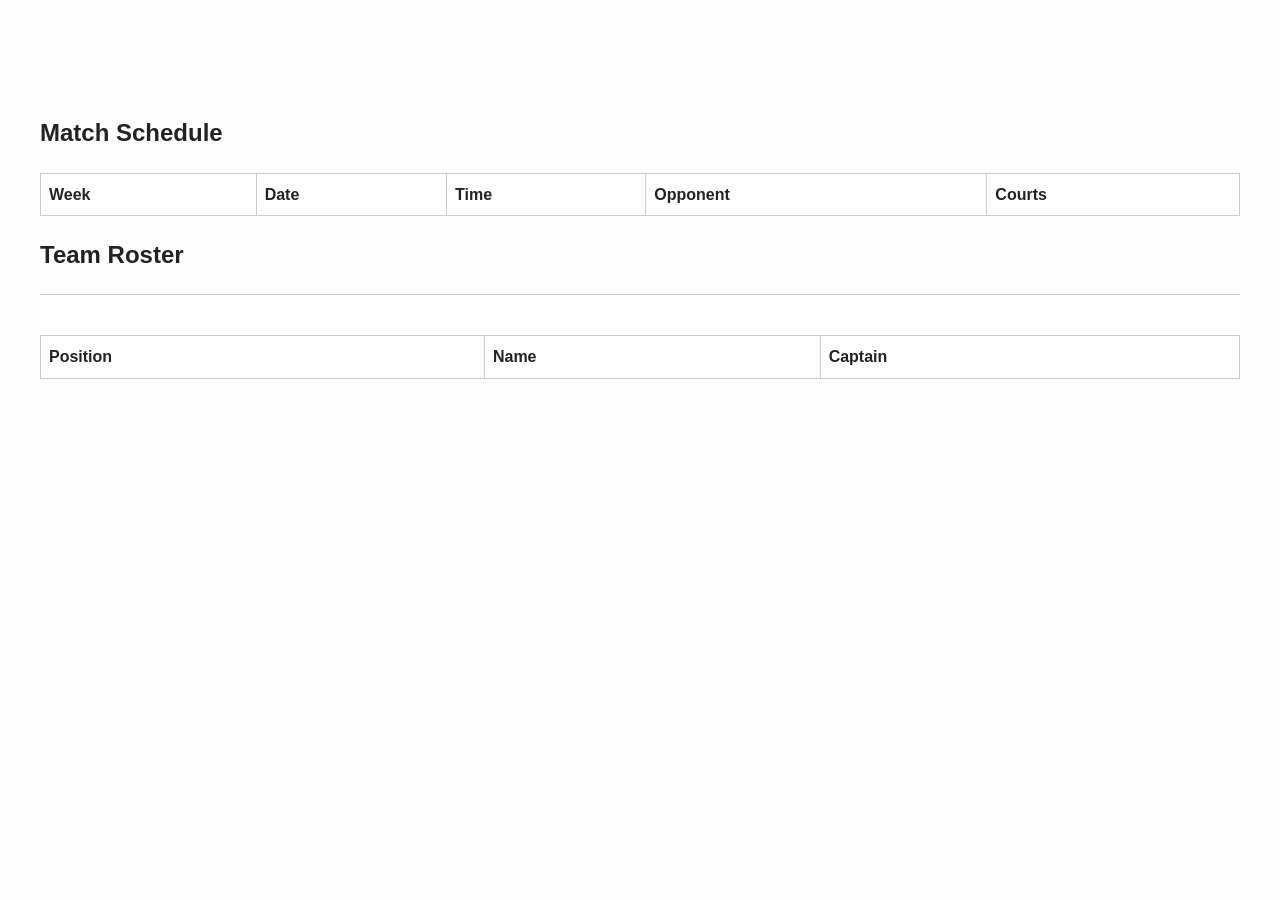
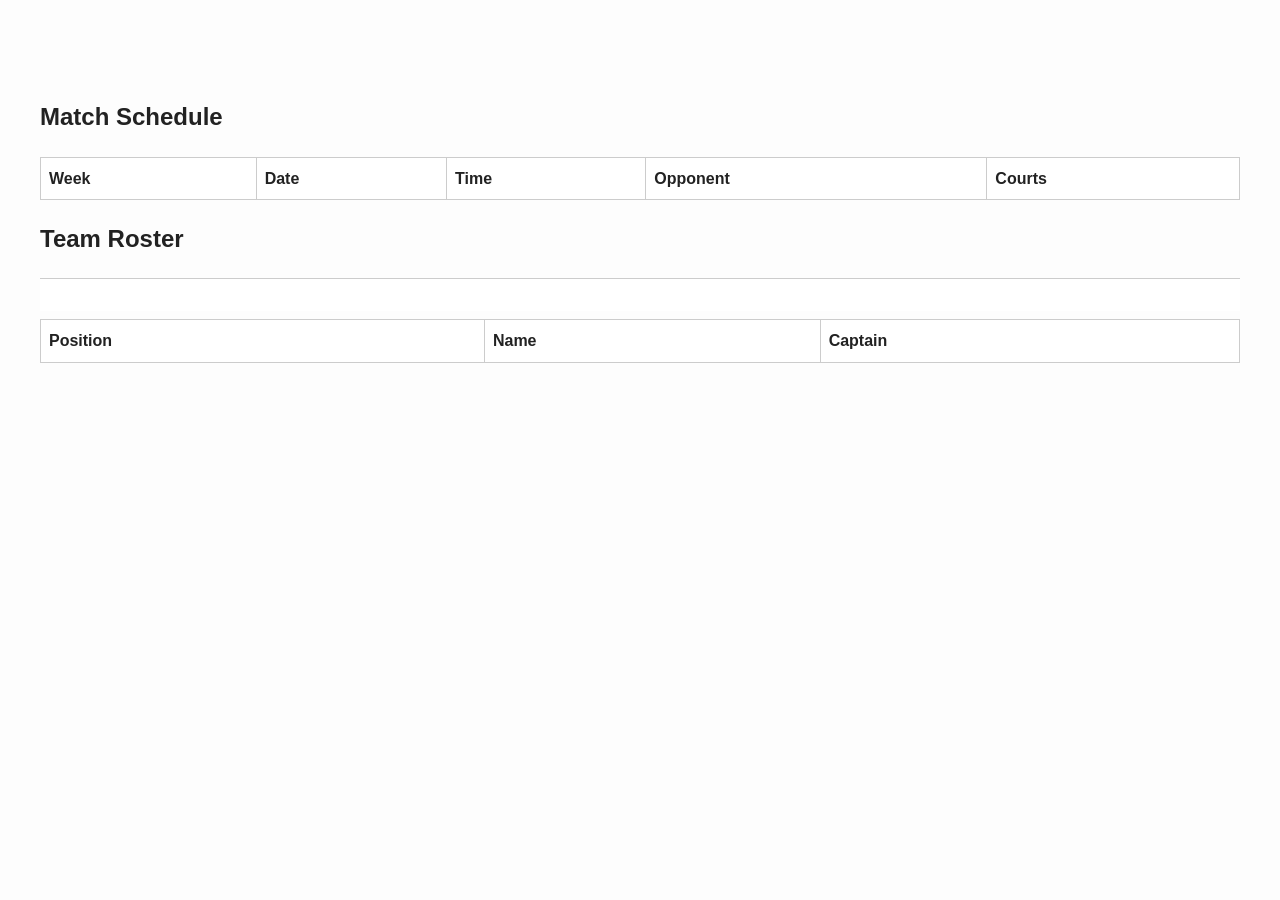

fix: resolve theme contrast issues and dashboard styling

--- a/styles/style.css
+++ b/styles/style.css
@@ -142,8 +142,26 @@ th, td {
   box-shadow: 0 4px 12px rgba(0,0,0,0.05);
 }
 
-.dashboard h3 { margin: 0 0 8px 0; font-size: 1.2rem; }
+.dashboard h3 { 
+  margin: 0 0 12px 0; 
+  font-size: 1.3rem; 
+  color: var(--active-match-text);
+  border-bottom: 1px solid var(--active-match-border);
+  display: inline-block;
+  padding-bottom: 4px;
+}
+
 .dashboard p { margin: 0; font-weight: bold; }
+
+.day-card {
+  padding: 8px 12px;
+  border-radius: 8px;
+  background: rgba(255,255,255,0.3);
+}
+
+[data-theme='dark'] .day-card {
+  background: rgba(0,0,0,0.2);
+}
 
 .header {
   background-color: var(--header-bg);
@@ -157,153 +175,64 @@ th, td {
   border-bottom: 2px solid var(--primary-hover);
 }
 
-
-.table-responsive {
-    overflow-x: auto;
-    -webkit-overflow-scrolling: touch;
-    margin-top: 1rem;
-    margin-bottom: 1rem;
-  }
-  
-  @media (max-width: 768px) {
-    table {
-      font-size: 0.9rem;
-    }
-  
-    th, td {
-      padding: 0.4rem;
-    }
-  }
-  
-@media (max-width: 768px) {
-    .navbar-toggle {
-        display: block;
-    }
-
-    .navbar-menu {
-        display: none;
-        flex-direction: column;
-        background: #333;
-        width: 100%;
-        position: absolute;
-        left: 0;
-        top: 100%;
-        z-index: 100;
-    }
-
-    .navbar-menu.active {
-        display: flex;
-    }
-
-    .team-list {
-        padding: 0;
-    }
+[data-theme='dark'] h1, 
+[data-theme='dark'] h2, 
+[data-theme='dark'] h3, 
+[data-theme='dark'] h4, 
+[data-theme='dark'] h5, 
+[data-theme='dark'] h6 {
+  color: #c9e1ff;
 }
 
-@media (max-width: 900px) {
-  .teams-container {
-    flex-direction: column;
-    padding: 16px 4px;
-  }
-  .teams-column {
-    max-width: 100%;
-    margin-bottom: 20px;
-    padding: 18px 8px;
-  }
+[data-theme='dark'] .schedule-table,
+[data-theme='dark'] table {
+  background: #23272a;
+  color: #e0e0e0;
 }
 
-img {
-  max-width: 100%;
-  height: auto;
+[data-theme='dark'] .schedule-table th, 
+[data-theme='dark'] .schedule-table td {
+  border-color: #444;
+  background: #23272a;
+  color: #e0e0e0;
 }
 
-section {
-  background: #fff;
-  margin: 1rem auto;
-  padding: 1rem 1.2rem;
-  border-radius: 8px;
-  box-shadow: 0 2px 8px rgba(0,0,0,0.04);
-  max-width: 600px;
+[data-theme='dark'] .date-row {
+  background-color: #222e3c;
+  color: #c9e1ff;
 }
 
-section.teams-container {
-  max-width: none;
-  background: transparent;
-  box-shadow: none;
-  margin: 0;
-  padding: 0;
+[data-theme='dark'] .court-header,
+[data-theme='dark'] .time-header {
+  background: #1a1f23;
+  color: #c9e1ff;
+  border-right: 2px solid #2a4d69;
 }
 
-@media (prefers-color-scheme: dark) {
-  body {
-    background: #181a1b;
-    color: #e0e0e0;
-  }
-  h1, h2, h3, h4, h5, h6 {
-    color: #c9e1ff;
-  }
-  .schedule-table,
-  table {
-    background: #23272a;
-    color: #e0e0e0;
-  }
-  .schedule-table th, .schedule-table td {
-    border-color: #444;
-    background: #23272a;
-    color: #e0e0e0;
-  }
-  .date-row {
-    background-color: #222e3c;
-    color: #c9e1ff;
-  }
-  .court-header,
-  .time-header {
-    background: #1a1f23;
-    color: #c9e1ff;
-    border-right: 2px solid #2a4d69;
-  }
-  .match-cell {
-    background: #23272a;
-  }
-  .team-num {
-    background: #2a4d69;
-    color: #fff;
-  }
-  .navbar {
-    background-color: #111;
-    color: #c9e1ff;
-  }
-  .navbar-menu {
-    background-color: #23272a;
-  }
-  .navbar-menu a {
-    color: #c9e1ff;
-  }
-  .navbar-menu a:hover {
-    background: #2a4d69;
-    color: #fff;
-  }
-  footer {
-    background: #23272a;
-    color: #c9e1ff;
-  }
+[data-theme='dark'] .match-cell {
+  background: #23272a;
+}
 
-  section {
-    background: #23272a;
-    color: #e0e0e0;
-    box-shadow: 0 2px 8px rgba(0,0,0,0.18);
-  }
+[data-theme='dark'] .team-num {
+  background: #2a4d69;
+  color: #fff;
+}
 
-  section.teams-container {
-    background: transparent;
-    box-shadow: none;
-  }
+[data-theme='dark'] footer {
+  background: #23272a;
+  color: #c9e1ff;
+}
 
-  .teams-column {
-    background: #23272a;
-    color: #e0e0e0;
-    box-shadow: 0 2px 8px rgba(0,0,0,0.18);
-  }
+[data-theme='dark'] section {
+  background: #23272a;
+  color: #e0e0e0;
+  box-shadow: 0 2px 8px rgba(0,0,0,0.18);
+}
+
+[data-theme='dark'] .teams-column {
+  background: #23272a;
+  color: #e0e0e0;
+  box-shadow: 0 2px 8px rgba(0,0,0,0.18);
 }
 
 main {
